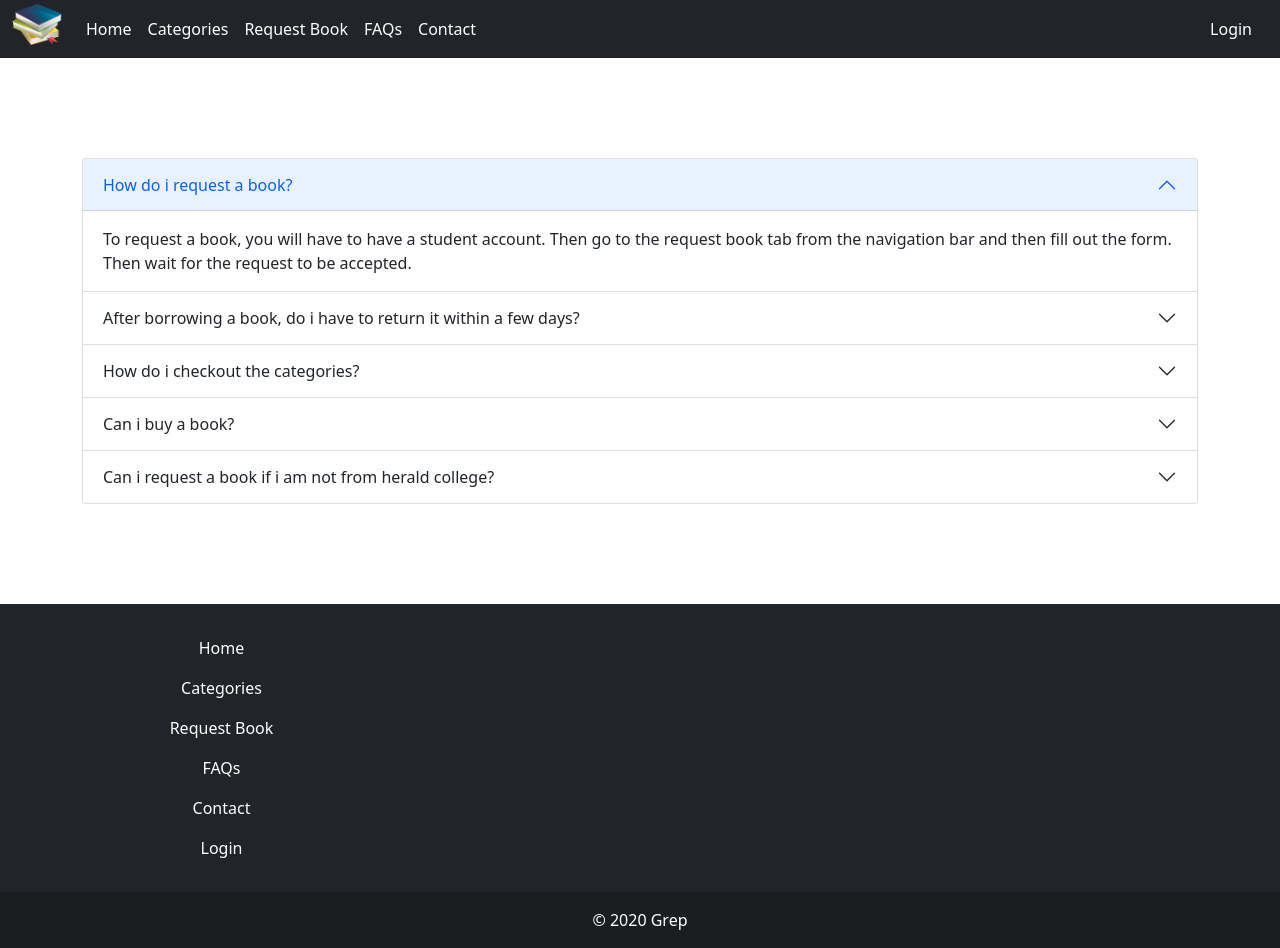
After one commit to SakshyamShrestha/Online-Library, a Django app: template pages/templates/pages/faq.html in a window 1280 px wide. The commit adds this page. Run offline with Django 3.2, Linux system fonts and the light colour scheme; the template is opened without the code that fills it, so the values that code supplies are empty.

Commit message:
FAQ page added to main website

```diff
--- a/pages/templates/pages/base.html
+++ b/pages/templates/pages/base.html
@@ -61,6 +61,14 @@
                   <a
                     class="nav-link active footer-nav-a"
                     aria-current="page"
+                    href="{% url 'faq' %}"
+                    >FAQs</a
+                  >
+                </li>
+                <li class="nav-item">
+                  <a
+                    class="nav-link active footer-nav-a"
+                    aria-current="page"
                     href="{% url 'contact' %}"
                     >Contact</a
                   >
--- /dev/null
+++ b/pages/templates/pages/faq.html
@@ -0,0 +1,66 @@
+{% extends 'pages/base.html' %}
+{% block content %}
+
+        <div class="accordion container" id="accordionExample" style="margin-top: 100px; margin-bottom: 100px;">
+        <div class="accordion-item">
+          <h2 class="accordion-header" id="headingOne">
+            <button class="accordion-button" type="button" data-bs-toggle="collapse" data-bs-target="#collapseOne" aria-expanded="true" aria-controls="collapseOne">
+              How do i request a book?
+            </button>
+          </h2>
+          <div id="collapseOne" class="accordion-collapse collapse show" aria-labelledby="headingOne" data-bs-parent="#accordionExample">
+            <div class="accordion-body">
+              To request a book, you will have to have a student account. Then go to the request book tab from the navigation bar and then fill out the form. Then wait for the request to be accepted.
+            </div>
+          </div>
+        </div>
+        <div class="accordion-item">
+          <h2 class="accordion-header" id="headingTwo">
+            <button class="accordion-button collapsed" type="button" data-bs-toggle="collapse" data-bs-target="#collapseTwo" aria-expanded="false" aria-controls="collapseTwo">
+              After borrowing a book, do i have to return it within a few days?
+            </button>
+          </h2>
+          <div id="collapseTwo" class="accordion-collapse collapse" aria-labelledby="headingTwo" data-bs-parent="#accordionExample">
+            <div class="accordion-body">
+              No, you can keep it for about a month.
+            </div>
+          </div>
+        </div>
+        <div class="accordion-item">
+          <h2 class="accordion-header" id="headingThree">
+            <button class="accordion-button collapsed" type="button" data-bs-toggle="collapse" data-bs-target="#collapseThree" aria-expanded="false" aria-controls="collapseThree">
+              How do i checkout the categories?
+            </button>
+          </h2>
+          <div id="collapseThree" class="accordion-collapse collapse" aria-labelledby="headingThree" data-bs-parent="#accordionExample">
+            <div class="accordion-body">
+              Go to the navbar and find categories on the second tab. click on it and you will be directed to the categories page where you can browse books based on their genre.
+            </div>
+          </div>
+        </div>
+        <div class="accordion-item">
+          <h2 class="accordion-header" id="headingFour">
+            <button class="accordion-button collapsed" type="button" data-bs-toggle="collapse" data-bs-target="#collapseFour" aria-expanded="false" aria-controls="collapseFour">
+              Can i buy a book?
+            </button>
+          </h2>
+          <div id="collapseFour" class="accordion-collapse collapse" aria-labelledby="headingFour" data-bs-parent="#accordionExample">
+            <div class="accordion-body">
+              No, libraries are not meant to sell books.
+            </div>
+          </div>
+        </div>
+        <div class="accordion-item">
+          <h2 class="accordion-header" id="headingFive">
+            <button class="accordion-button collapsed" type="button" data-bs-toggle="collapse" data-bs-target="#collapseFive" aria-expanded="false" aria-controls="collapseFive">
+              Can i request a book if i am not from herald college?
+            </button>
+          </h2>
+          <div id="collapseFive" class="accordion-collapse collapse" aria-labelledby="headingFive" data-bs-parent="#accordionExample">
+            <div class="accordion-body">
+              Sorry, our services are only limited to Herald students. Maybe in the future, other students could be able to borrow books but not now.
+            </div>
+          </div>
+        </div>
+      </div>
+{% endblock content %}
--- a/pages/templates/pages/navbar.html
+++ b/pages/templates/pages/navbar.html
@@ -15,6 +15,9 @@
           </li>
           <li class="nav-item">
             <a class="nav-link active" aria-current="page" href="{% url 'bookreq' %}">Request Book</a>
+          </li>
+          <li class="nav-item">
+            <a class="nav-link active" aria-current="page" href="{% url 'faq' %}">FAQs</a>
           </li>
           <li class="nav-item">
               <a class="nav-link active" aria-current="page" href="{% url 'contact' %}">Contact</a>
```
